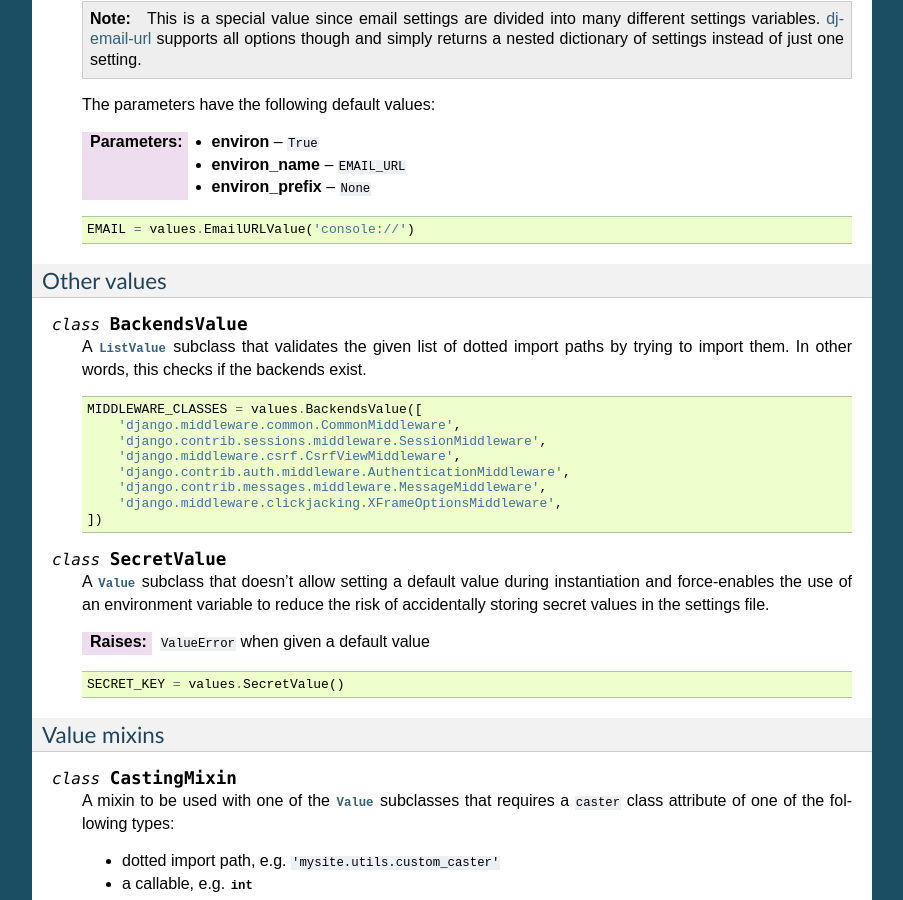
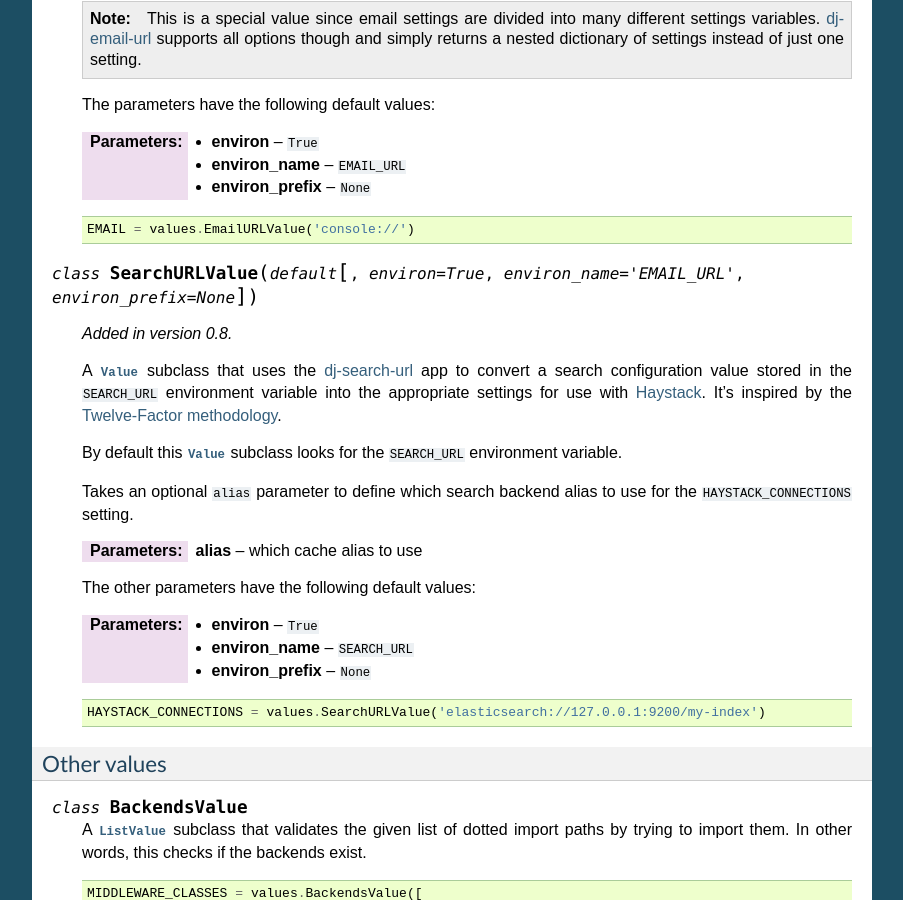
Before and after one commit to jazzband/django-configurations, a Sphinx documentation site: the page built from docs/values.rst, in a window 1280 px wide and 900 px high, scrolled down 6551 px. Shown: the whole window, without its empty margins (198-1101 px from the left). Built offline with Sphinx 7.4.7, drawn with Linux system fonts in a browser that asks for light colours.

Commit message:
Added SearchURLValue.

```diff
--- a/docs/changes.rst
+++ b/docs/changes.rst
@@ -2,6 +2,12 @@
 
 Changelog
 ---------
+
+v0.8 (2014-01-16)
+^^^^^^^^^^^^^^^^^
+
+- Added ``SearchURLValue`` to configure Haystack ``HAYSTACK_CONNECTIONS``
+  settings.
 
 v0.7 (2013-11-26)
 ^^^^^^^^^^^^^^^^^
--- a/docs/values.rst
+++ b/docs/values.rst
@@ -446,6 +446,36 @@
 
     .. _`dj-email-url`: https://pypi.python.org/pypi/dj-email-url/
 
+.. class:: SearchURLValue(default, [environ=True, environ_name='EMAIL_URL', environ_prefix=None])
+
+    .. versionadded:: 0.8
+
+    A :class:`~Value` subclass that uses the `dj-search-url`_ app to
+    convert a search configuration value stored in the ``SEARCH_URL``
+    environment variable into the appropriate settings for use with Haystack_.
+    It's inspired by the `Twelve-Factor methodology`_.
+
+    By default this :class:`~Value` subclass looks for the ``SEARCH_URL``
+    environment variable.
+
+    Takes an optional ``alias`` parameter to define which search backend alias
+    to use for the ``HAYSTACK_CONNECTIONS`` setting.
+
+    :param alias: which cache alias to use
+
+    The other parameters have the following default values:
+
+    :param environ: ``True``
+    :param environ_name: ``SEARCH_URL``
+    :param environ_prefix: ``None``
+
+    ::
+
+        HAYSTACK_CONNECTIONS = values.SearchURLValue('elasticsearch://127.0.0.1:9200/my-index')
+
+    .. _`dj-search-url`: https://pypi.python.org/pypi/dj-search-url/
+    .. _Haystack: http://haystacksearch.org/
+
 Other values
 ^^^^^^^^^^^^
 
```
Also changed, not shown: 3 other files.
